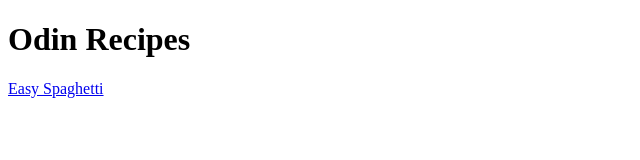
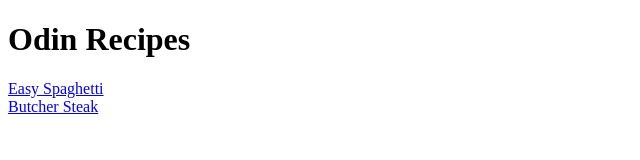
Before and after one commit to jhuynh9/odin-receipes, a plain HTML site: page index.html in a window 1280 px wide. Shown: the whole page, without its empty margins (0-640 px from the left). Drawn offline with Linux system fonts and the light colour scheme.

Commit message:
modded the index

```diff
--- a/index.html
+++ b/index.html
@@ -9,5 +9,7 @@
 <body>
     <h1>Odin Recipes</h1>
     <a href="recipes/easy spaghetti.html">Easy Spaghetti</a>
+    <br>
+    <a href="recipes/butcher steak.html">Butcher Steak</a>
 </body>
 </html>
```
